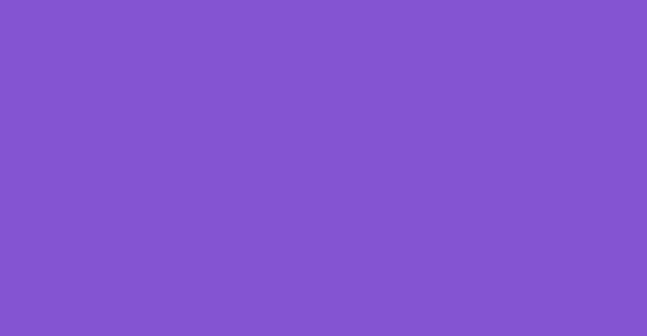
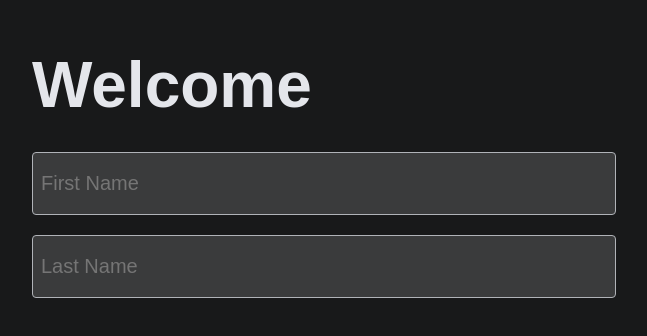
Before and after one commit to areebimran2/scrum-team-manager, a React (Create React App) app in the folder frontend/jiraclone/: page /profile in a window 1280 px wide. Before the commit this address had no page. Shown: the part 242-578 px from the top of the page, without its empty margins (325-972 px from the left). Built offline with nearby package versions, Linux system fonts and the light colour scheme.

Commit message:
SCRUM-41 Made the profile editing page and css module TODO: populate the page with the correct form elements

```diff
--- a/frontend/jiraclone/src/App.js
+++ b/frontend/jiraclone/src/App.js
@@ -3,6 +3,7 @@ import Dashboard from "./pages/dashboard";
 import Login from "./pages/login";
 import NotFound from "./pages/404";
 import Signup from "./pages/signup";
+import ProfileEdit from "./pages/profileedit"
 
 export function App() {
   return (
@@ -11,6 +12,7 @@ export function App() {
             <Route path="/login" element={<Login />} />
             <Route path="/signup" element={<Signup />} />
             <Route path="/dashboard" element={<Dashboard />} />
+            <Route path="/profile" element={<ProfileEdit />} />
             <Route path="/" element={<NotFound />} />
         </Routes>
     </BrowserRouter>
--- /dev/null
+++ b/frontend/jiraclone/src/pages/profileedit.js
@@ -0,0 +1,44 @@
+import React from "react";
+import ReactDOM from "react-dom/client";
+import { Form, useNavigate } from "react-router-dom";
+import { useForm } from "react-hook-form";
+import styles from "../styles/profileedit.module.css";
+
+export function ProfileEdit() {
+
+    const navigate = useNavigate();
+    const {register, handleSubmit} = useForm();
+
+    // Ok idk how to do this but make a fetch request to the backend to get the user's information
+    // If this is their first time logging in, then the user object will be empty
+    // so do with that what you will
+
+    // add more to the user object according to the things needed for the profile
+
+    let user = {
+        firstName: "",
+        lastName: ""
+    }
+
+    function onSubmit(data){
+
+    }
+
+    const profileEdit = (
+        <body className={styles.body}>
+            <div>
+                <h1>Welcome</h1>
+                <form onSubmit={handleSubmit(onSubmit)}>
+                    <p className={styles.formnames}>First name: </p>
+                    <input type="text" placeholder="First Name" name="firstName" required {...register("firstName")} value={user.firstName}/>
+                    <input type="text" placeholder="Last Name" name="lastName" required {...register("lastName")} value={user.lastName}/>
+                    <br/>
+
+                </form>
+            </div>
+        </body>
+    );
+    return profileEdit;
+}
+
+export default ProfileEdit;
--- /dev/null
+++ b/frontend/jiraclone/src/styles/profileedit.module.css
@@ -0,0 +1,29 @@
+.body {
+    background-color: #18191A;
+    display: flex;
+    justify-content: center;
+    align-items: center;
+    height: 100vh;
+    margin: 0;
+    font-family: 'Poppins', sans-serif;
+}
+
+.profilePicture {
+    width: 200px;
+    height: 200px;
+    border-radius: 50%;
+    margin: 20px;
+}
+
+.formnames {
+    color: #B0B3B8;
+
+}
+
+/**
+ background colour: #18191A
+ secondary colour: #242526
+ text colour: #E4E6EB
+ secondary text colour: #B0B3B8
+ accent colour: #8454D2
+ */
```
Also changed, not shown: frontend/jiraclone/src/assets/defaultProfilePic.png (added).
